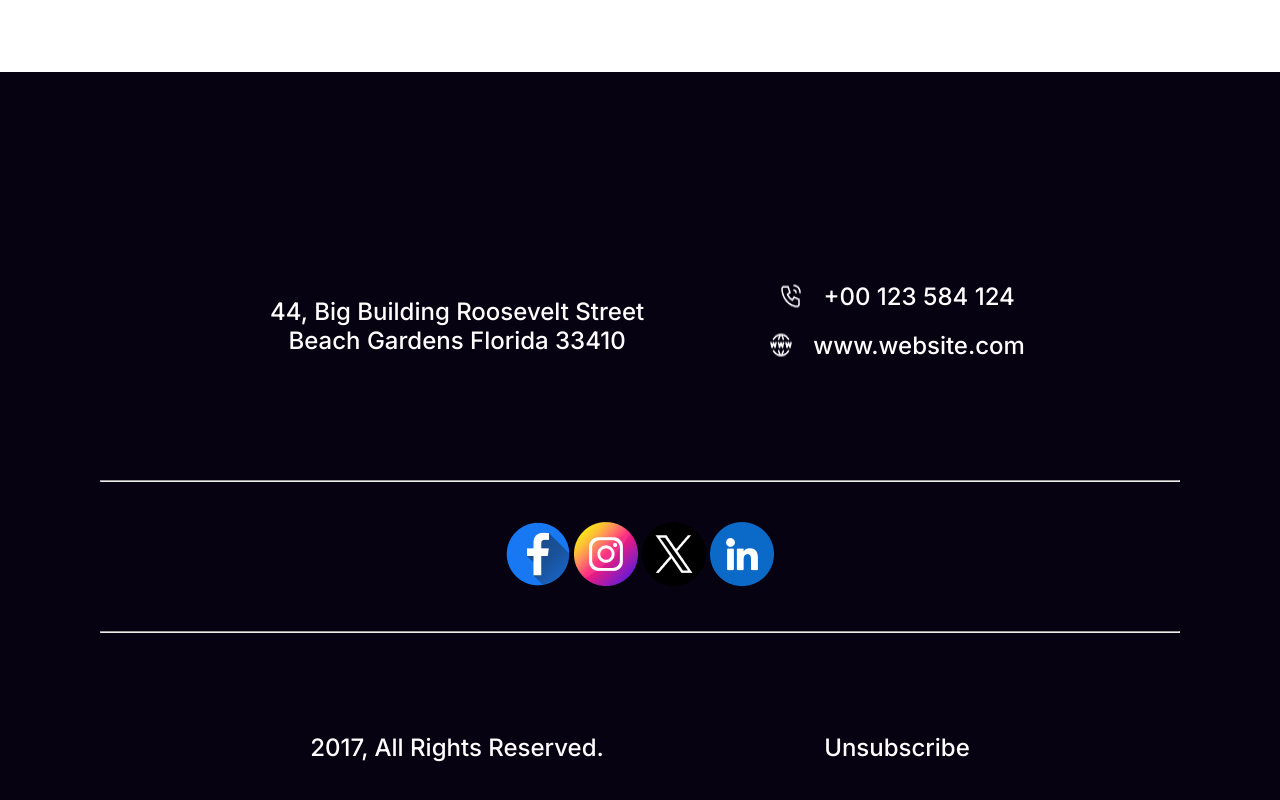
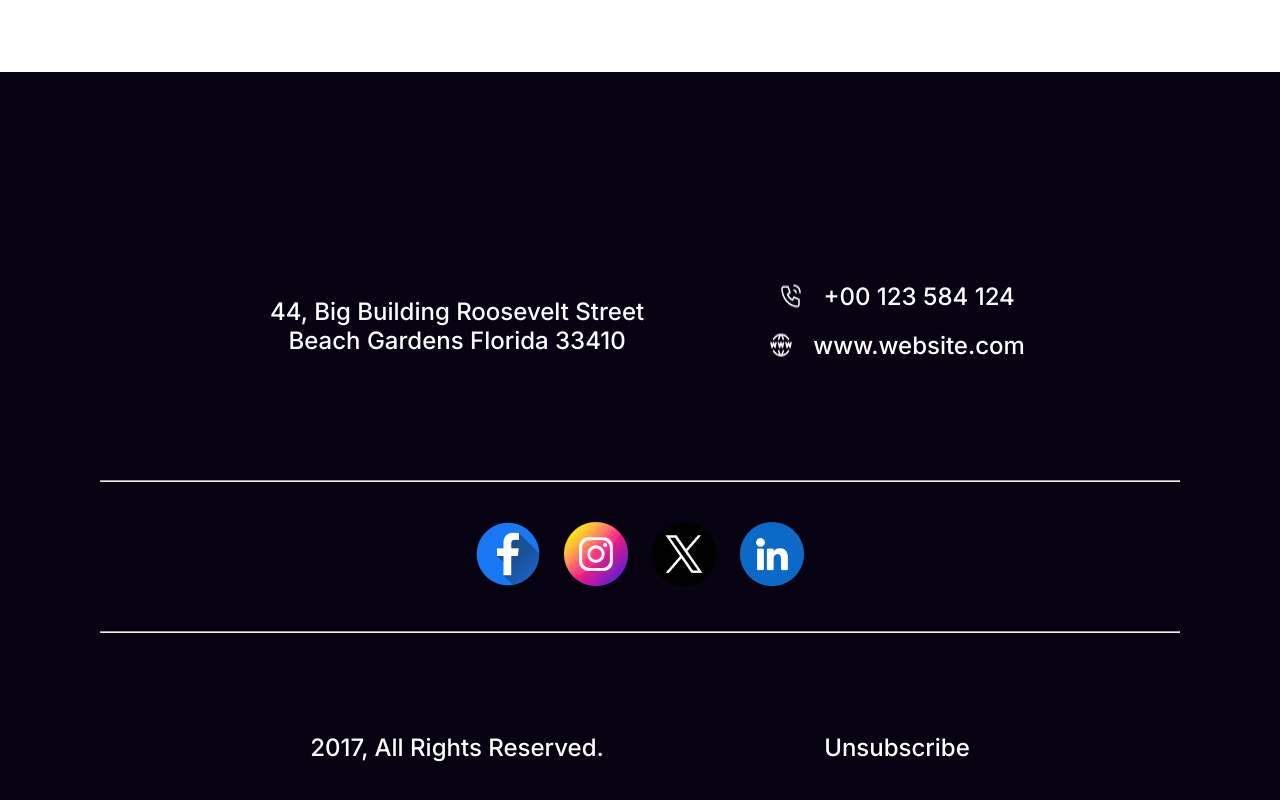
Before and after one commit to Legion204/B9-A1, a plain HTML site: page index.html in a window 1280 px wide. Shown: the part 7273-8073 px from the top of the page. Drawn offline with Linux system fonts and the light colour scheme.

Commit message:
added hover and anchor tag in footer image

```diff
--- a/index.html
+++ b/index.html
@@ -141,10 +141,10 @@
         </div>
         <hr>
         <div class="footer-image">
-            <img src="resources/Facebook.png" alt="">
-            <img src="resources/Instagram.png" alt="">
-            <img src="resources/Twitter.png" alt="">
-            <img src="resources/Linkedin.png" alt="">
+            <a href=""><img src="resources/Facebook.png" alt=""></a>
+            <a href=""><img src="resources/Instagram.png" alt=""></a>
+            <a href=""><img src="resources/Twitter.png" alt=""></a>
+            <a href=""><img src="resources/Linkedin.png" alt=""></a>
 
         </div>
         <hr>
--- a/style/new-year.css
+++ b/style/new-year.css
@@ -18,7 +18,8 @@
     padding: 15px 35px;
     transition: .3s;
 }
-.btn-primary:hover{
+
+.btn-primary:hover {
     color: #FF0000;
     background: black;
 }
@@ -308,15 +309,17 @@
     width: 1400px;
     margin-left: -50px;
 }
-.portfolio-image img{
+
+.portfolio-image img {
     padding: 20px;
     transition: .3s;
 }
 
-.portfolio-image img:hover{
-transform: scale(1.1);
-z-index: 2;
+.portfolio-image img:hover {
+    transform: scale(1.1);
+    z-index: 2;
 }
+
 .subscribe-section {
     background-color: #FF00000D;
     margin: -40px 140px 100px 140px;
@@ -384,7 +387,8 @@ z-index: 2;
     margin-left: -30px;
     transition: .3s;
 }
-.button:hover{
+
+.button:hover {
     color: #FF0000;
     background: #070211;
 }
@@ -448,6 +452,16 @@ z-index: 2;
 
 }
 
+.footer-image img {
+    transition: .3s;
+    padding: 0px 10px 0px 10px;
+}
+
+.footer-image img:hover {
+    transform: scale(1.2);
+    z-index: 2;
+}
+
 .copyright {
     display: flex;
     justify-content: space-around;
@@ -471,6 +485,7 @@ z-index: 2;
     padding-right: 100px;
     transition: .3s;
 }
-.copyright a:hover{
+
+.copyright a:hover {
     color: #FF0000;
 }
```
